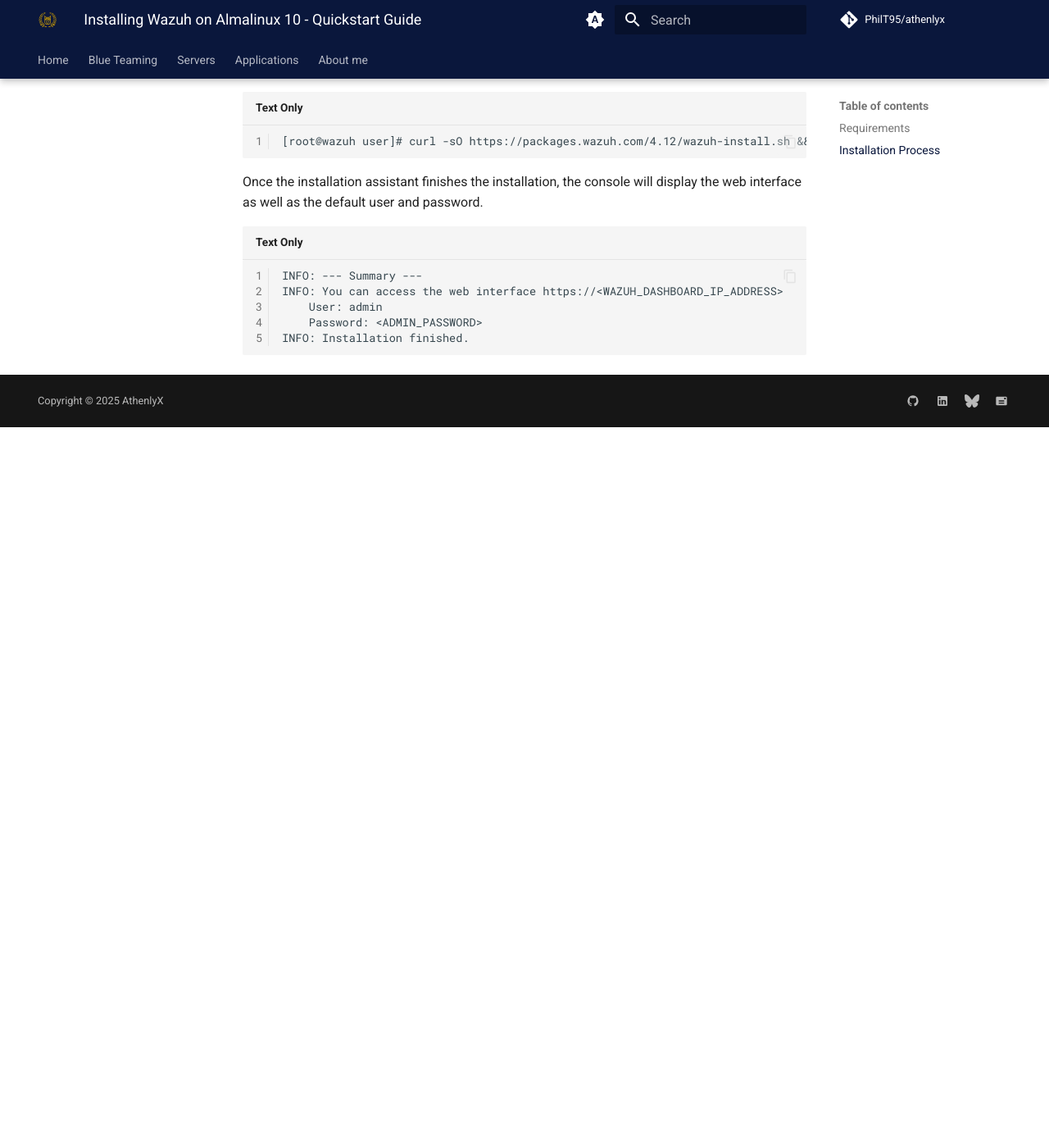
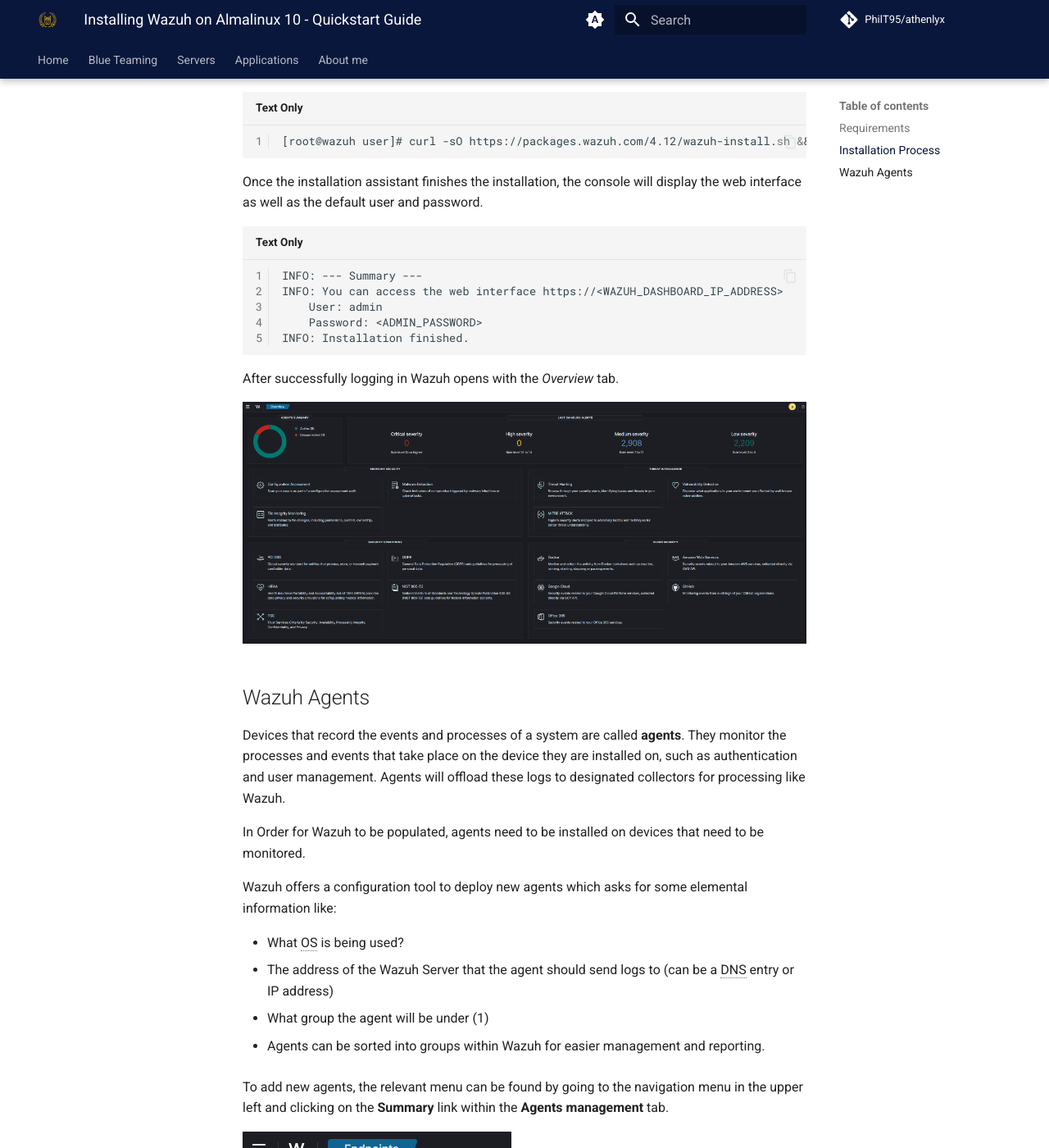
Before and after one commit to PhilT95/athenlyx, an MkDocs documentation site: the page built from docs/applications/wazuh/wazuh_setup.md, in a window 1280 px wide and 1400 px high, scrolled down 1003 px. Shown: the whole window at 82% size. Built offline with MkDocs 1.6.1 and Material for MkDocs 9.7.7, drawn with Linux system fonts in a browser that asks for light colours; plug-ins that fetch from the network failed and are left out; comment, search, counter and statistics services are not loaded; before the commit the page ends 1524 px from its top, so only the background shows below that; some of the changed text lies outside the part shown.

Commit message:
Added Wazuh Agent installation

````diff
--- a/docs/applications/wazuh/wazuh_setup.md
+++ b/docs/applications/wazuh/wazuh_setup.md
@@ -39,3 +39,36 @@ INFO: You can access the web interface https://<WAZUH_DASHBOARD_IP_ADDRESS>
     Password: <ADMIN_PASSWORD>
 INFO: Installation finished.
 ```
+
+After successfully logging in Wazuh opens with the *Overview* tab.
+
+![Wazu Overview Tab](images/wazuh_overview.png)
+
+
+## Wazuh Agents
+
+Devices that record the events and processes of a system are called **agents**. They monitor the processes and events that take place on the device they are installed on, such as authentication and user management. Agents will offload these logs to designated collectors for processing like Wazuh.
+
+In Order for Wazuh to be populated, agents need to be installed on devices that need to be monitored.
+
+Wazuh offers a configuration tool to deploy new agents which asks for some elemental information like:
+
+- What OS is being used?
+- The address of the Wazuh Server that the agent should send logs to (can be a DNS entry or IP address)
+- What group the agent will be under (1)
+{ .annotate }
+
+1.  Agents can be sorted into groups within Wazuh for easier management and reporting.
+
+
+To add new agents, the relevant menu can be found by going to the navigation menu in the upper left and clicking on the **Summary** link within the **Agents management** tab.
+
+![Agents management within the Navigation menu](images/wazuh_navigation-agents.png)
+
+Within the **Summary** View of the Agents Management menu, there is an option to **Deploy new agents**. Clicking on it will open the agent configuration menu.
+
+![Deploy new Agents Option](images/wazuh_agents-deploy.png)
+
+This menu guides through the OS selection as well as other key information required to install the agent correctly on the target system. Wazuh will even provide a simple installation command which installs and registers the agent with Wazuh.
+
+![Deploy Agent Menu](images/wazuh_agents-deploymenu.png)
````
Also changed, not shown: docs/applications/wazuh/index.md (+2 -0 lines), docs/applications/wazuh/images/wazuh_agents-deploy.png (added), docs/applications/wazuh/images/wazuh_agents-deploymenu.png (added), docs/applications/wazuh/images/wazuh_dashboard.png (added), docs/applications/wazuh/images/wazuh_navigation-agents.png (added), docs/applications/wazuh/images/wazuh_overview.png (added).
